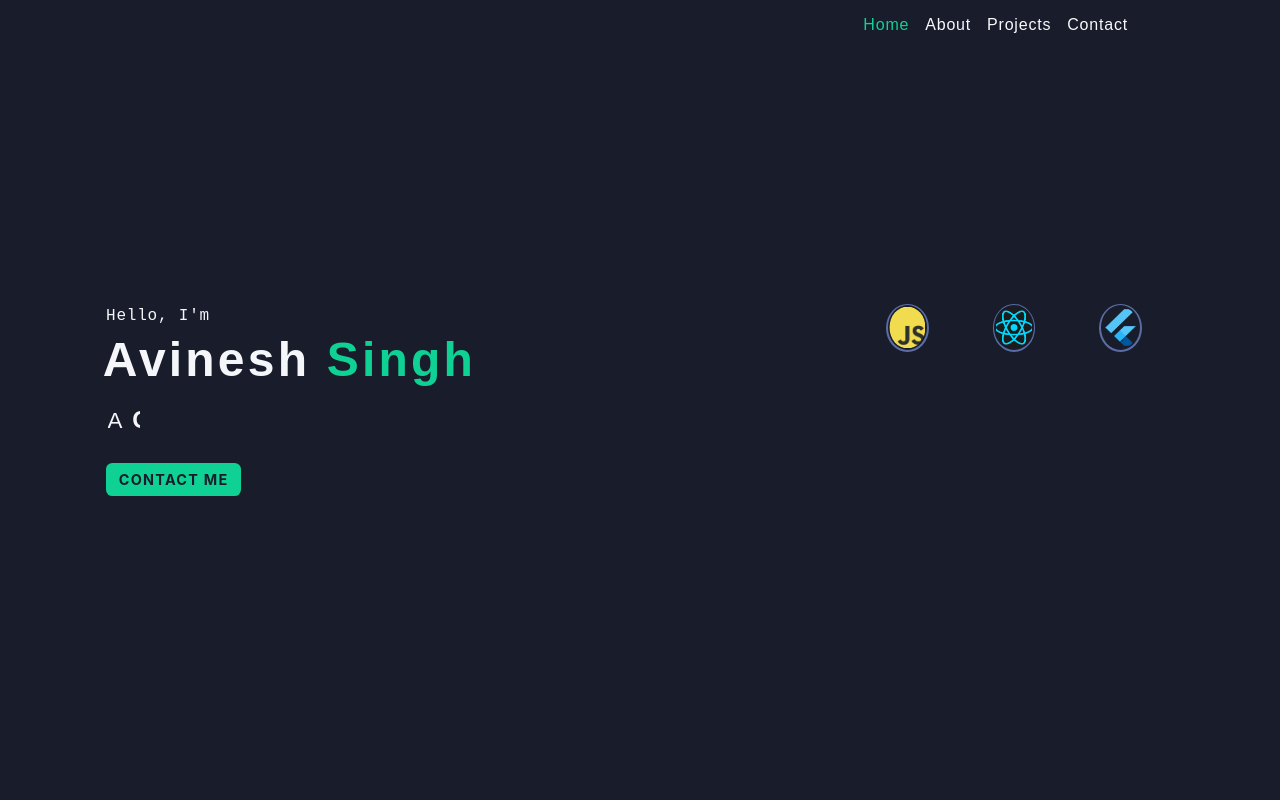
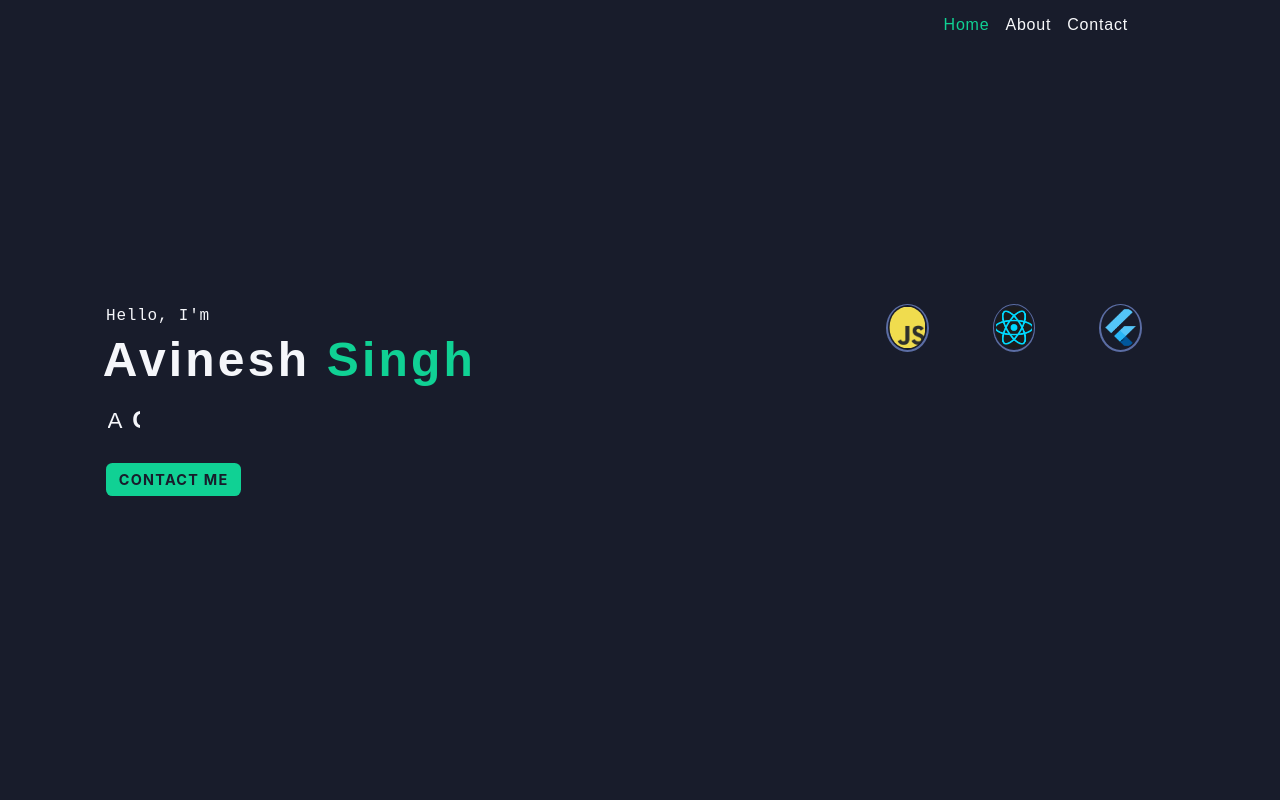
Before and after one commit to pratapavinesh/avineshportfolio-v1, a React (Create React App) app: page / in a window 1280 px wide. Shown: the top 800 px of the page. Built offline with nearby package versions, Linux system fonts and the light colour scheme.

Commit message:
Changing the Link for Github

```diff
--- a/src/Components/Hero/Hero.jsx
+++ b/src/Components/Hero/Hero.jsx
@@ -50,11 +50,6 @@ const Hero = () => {
               </a>
             </li>
             <li>
-              <a href="#projects" onClick={handleNavAnchor}>
-                Projects
-              </a>
-            </li>
-            <li>
               <a href="#contact" onClick={handleNavAnchor}>
                 Contact
               </a>
```
